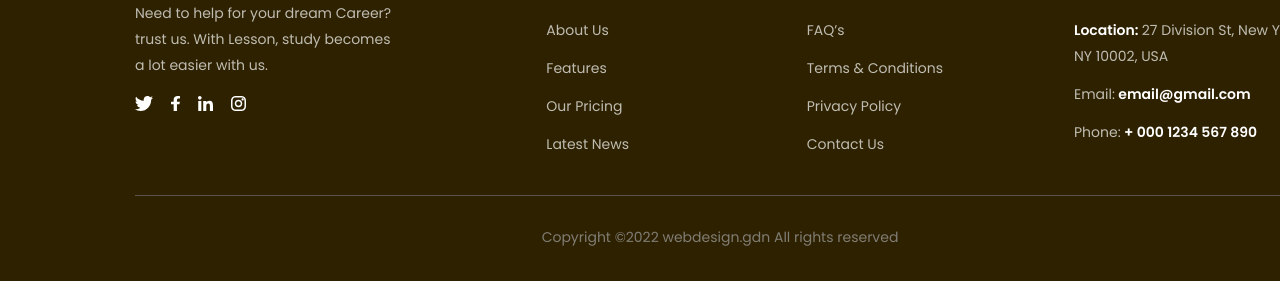
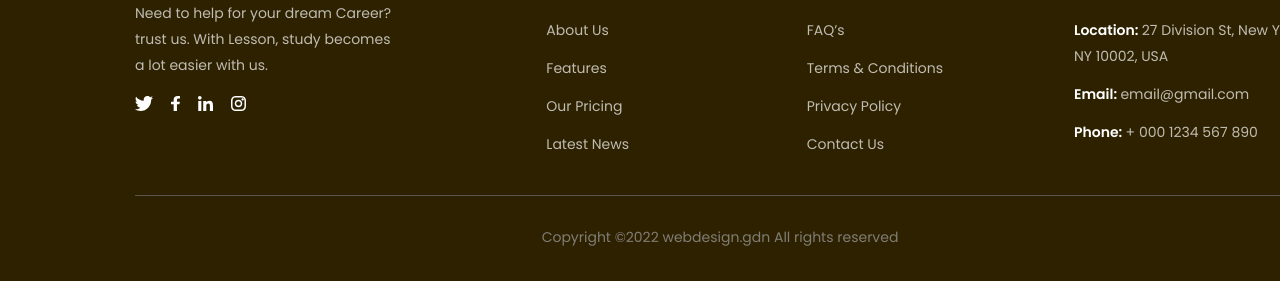
Before and after one commit to Alaminbiswas2001/lesson, a plain HTML site: page index.html in a window 1280 px wide. Shown: the part 4836-5117 px from the top of the page. Drawn offline with Linux system fonts and the light colour scheme.

```diff
--- a/index.html
+++ b/index.html
@@ -599,8 +599,8 @@
                             <div class="footer-rectangle"></div>
 
                            <p>Location: <span> 27 Division St, New York, NY 10002, USA</span></p>
-                            <p><span>Email:</span> email@gmail.com</p>
-                            <p><span>Phone:</span> + 000 1234 567 890</p>
+                            <p>Email: <span>email@gmail.com</span></p>
+                            <p>Phone: <span>+ 000 1234 567 890</span></p>
 
                          </div>
                     </div>
```
